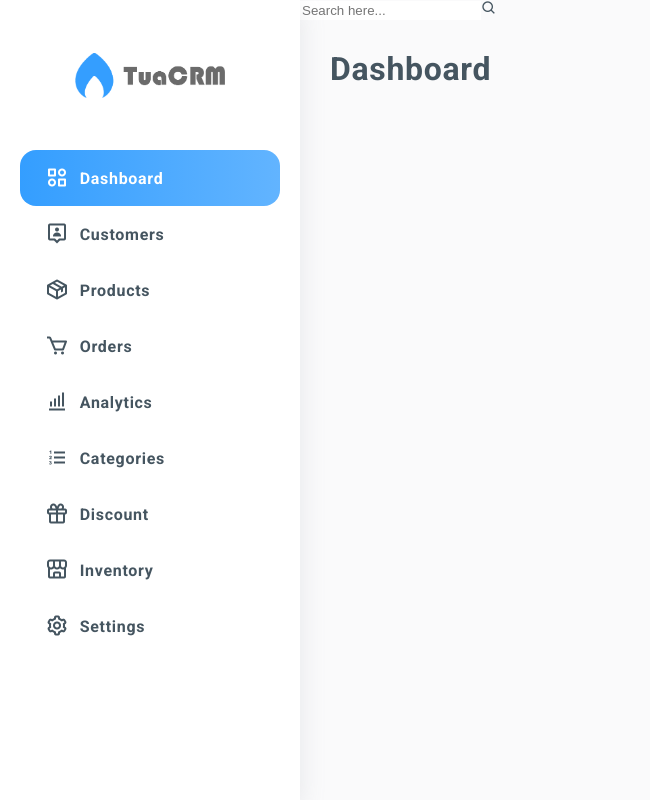
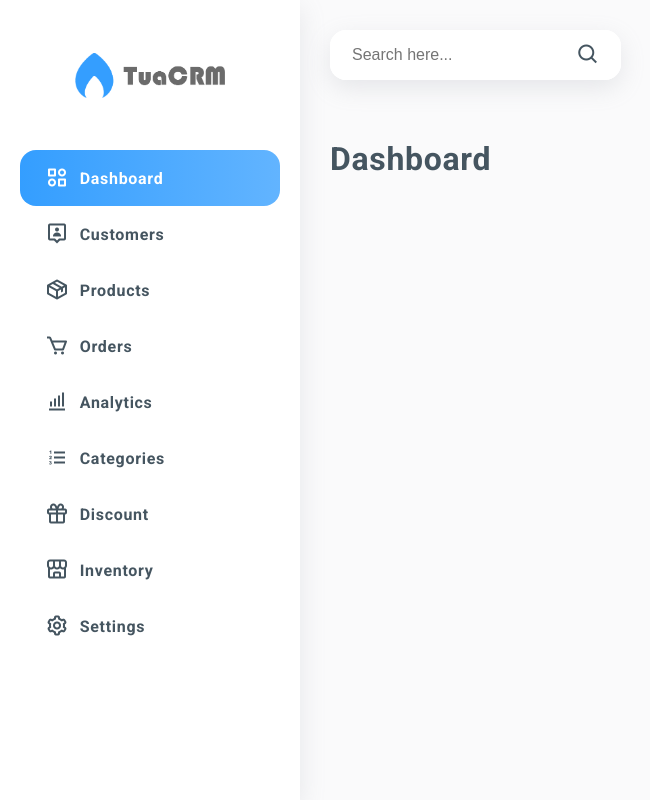
Before and after one commit to AlexMarquesAlves/Vite-Admin_Dashboard, a React (Vite) app: page / in a window 1280 px wide. Shown: the whole page, without its empty margins (0-650 px from the left). Built offline with nearby package versions, Linux system fonts and the light colour scheme.

Commit message:
Feat: Update TopNav Styles

```diff
--- a/src/components/TopNav/styles.scss
+++ b/src/components/TopNav/styles.scss
@@ -1 +1,43 @@
 /* The component style is inserted here. */
+.topnav {
+  padding: 1.875rem;
+  display: flex;
+  align-items: center;
+  justify-content: space-between;
+  height: var(--topnav-height);
+
+  .topnav__search {
+    position: relative;
+    height: 3.125rem;
+    background: var(--main-bg);
+    display: flex;
+    align-items: center;
+    box-shadow: var(--box-shadow);
+    border-radius: var(--border-radius);
+    overflow: hidden;
+
+    input {
+      height: 100%;
+      width: 100%;
+      padding: 0.625rem 3.75rem 0.625rem 1.25rem;
+      font-size: 1rem;
+      color: var(--txt-white);
+      background: var(--main-bg);
+    }
+
+    i {
+      font-size: 1.5rem;
+      position: absolute;
+      right: 1.25rem;
+    }
+  }
+
+  .topnav__right {
+    display: flex;
+    align-items: center;
+
+    .topnav__right-item ~ .topnav__right-item {
+      margin-left: 1.875rem;
+    }
+  }
+}
```
